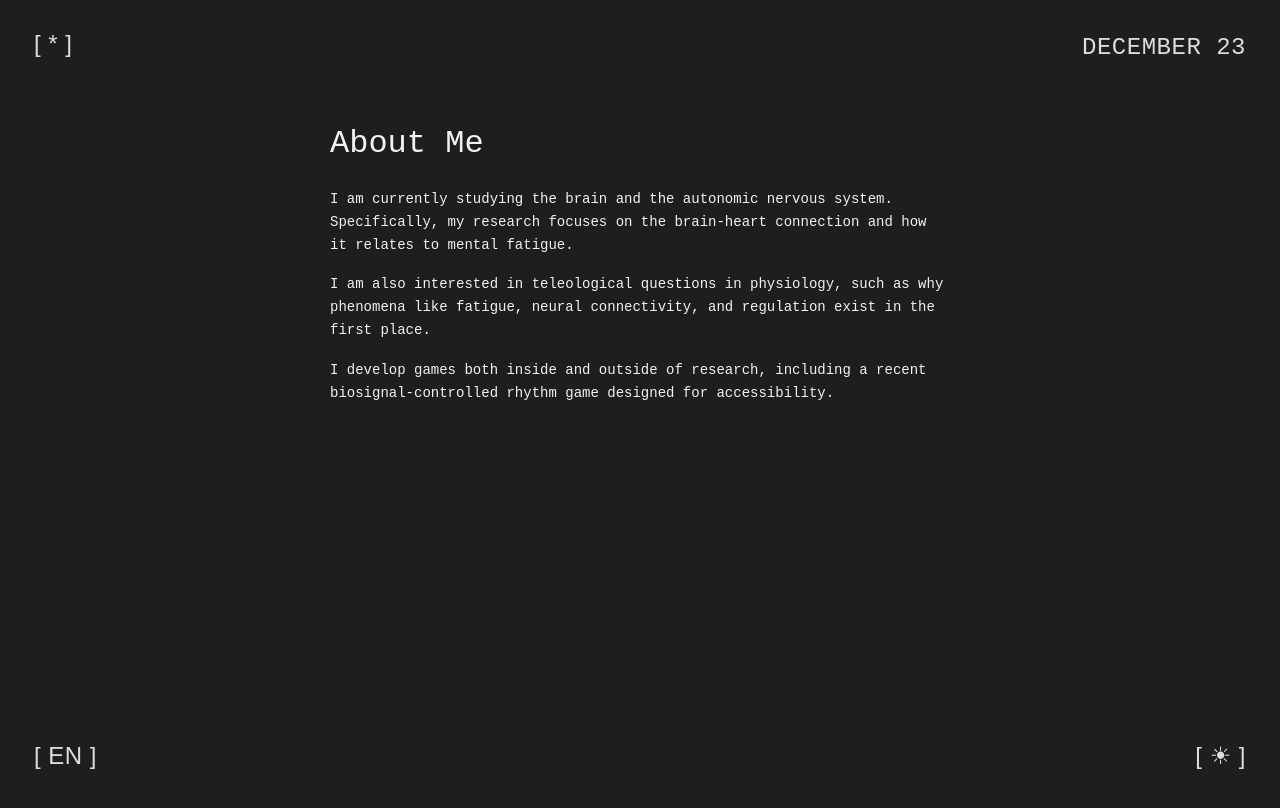
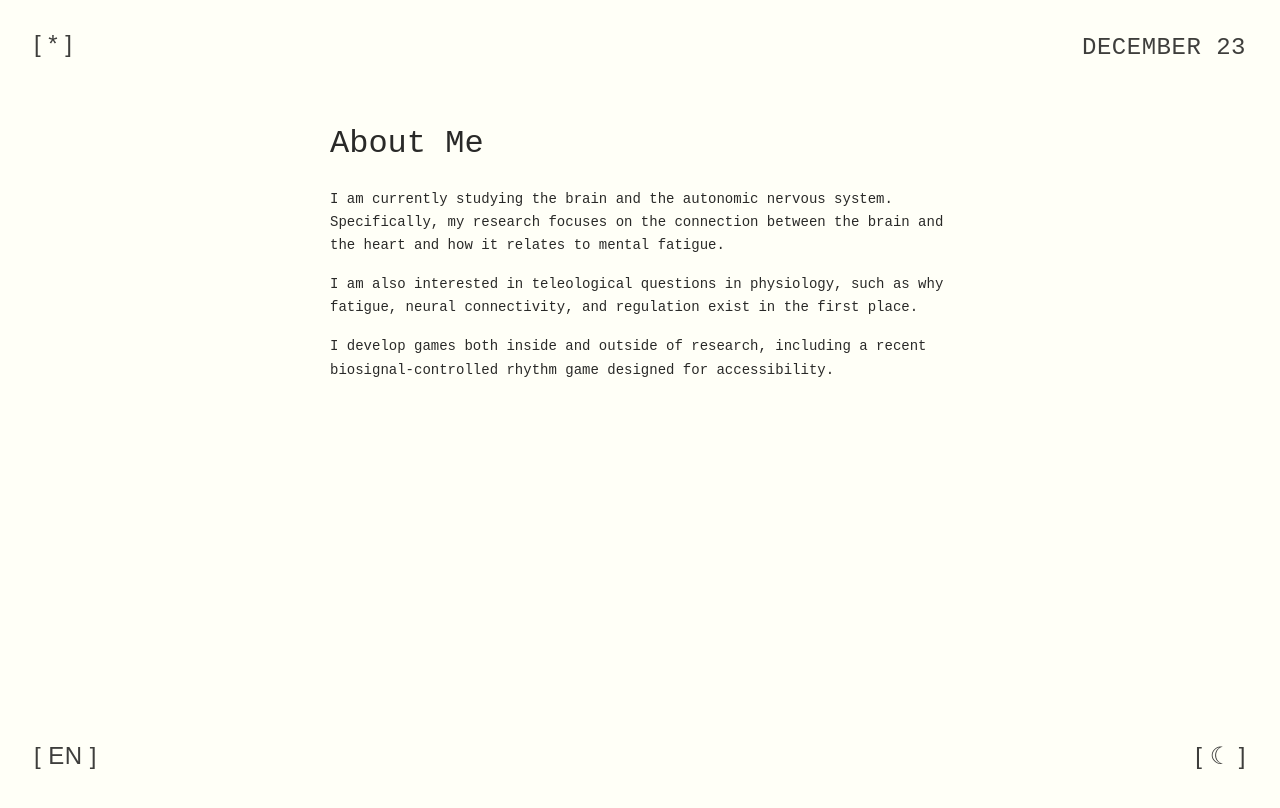
Before and after one commit to maxvolkan/maxvolkan.github.io, a plain HTML site: page bio.html in a window 1280 px wide. Drawn offline with Linux system fonts and the light colour scheme.

Commit message:
fixed dark mode light mode css text stlying and made it automatic to match OS state

```diff
--- a/bio.html
+++ b/bio.html
@@ -9,12 +9,12 @@
 	<link rel="stylesheet" href="styles.css">
 </head>
 
-<body class="dark">
+<body>
 
 	<button class="corner-btn top-left" id="homebtn">[ * ]</button>
 	<div class="corner-label top-right" id="dateLabel"></div>
 	<button class="corner-btn bottom-left" id="langbtn">[ EN ]</button>
-	<button class="corner-btn bottom-right" id="themeToggle">[ ☀ ]</button>
+	<button class="corner-btn bottom-right" id="themeToggle"></button>
 	<main class="layout single-column">
 
 		<section class="bio-page">
@@ -22,11 +22,12 @@
 
 			<p>
 				I am currently studying the brain and the autonomic nervous system. Specifically,
-				my research focuses on the brain-heart connection and how it relates to mental fatigue.
+				my research focuses on the connection between the brain and the heart and how it relates
+				to mental fatigue.
 			</p>
 
 			<p>
-				I am also interested in teleological questions in physiology, such as why phenomena like
+				I am also interested in teleological questions in physiology, such as why
 				fatigue, neural connectivity, and regulation exist in the first place.
 			</p>
 
--- a/script.js
+++ b/script.js
@@ -1,33 +1,3 @@
-document.addEventListener("DOMContentLoaded", () => {
-	// DYNAMIC DATE
-	const el = document.getElementById("dateLabel");
-	const now = new Date();
-	const months = [
-		"January", "February", "March", "April", "May", "June", "July",
-		"August", "September", "October", "November", "December"
-	];
-	el.textContent = `${months[now.getMonth()].toUpperCase()} ${now.getDate()}`;
-
-	document.getElementById("homebtn").onclick = () => {
-		window.location.href = "/";
-	};
-	// THEME TOGGLE
-	const themeBtn = document.getElementById("themeToggle");
-	themeBtn.addEventListener("click", () => {
-		document.body.classList.toggle("dark");
-		themeBtn.textContent = document.body.classList.contains("dark") ? "[ ☀ ]" : "[ ☾ ]";
-	});
-});
-// PROJECT DATABASE ------------------------------------------------
-
-// const PROJECT_ICONS = {
-// 	godot: "&#xe7ee;",       // Godot
-// 	javascript: "󰌞",        // JS
-// 	python: "󰌠",           // Python
-// 	csharp: "󰌛",           // C#
-// 	unity: "󰎁",           // Unity
-// 	web: "󰖟",             // HTML/CSS
-// };
 const PROJECT_ICON_MAP = {
 	godot: "nf-dev-godot",
 	matlab: "nf-md-math_integral",
@@ -41,6 +11,17 @@ const PROJECT_ICON_MAP = {
 }
 document.addEventListener("DOMContentLoaded", () => {
 
+	const el = document.getElementById("dateLabel");
+	const now = new Date();
+	const months = [
+		"January", "February", "March", "April", "May", "June", "July",
+		"August", "September", "October", "November", "December"
+	];
+	el.textContent = `${months[now.getMonth()].toUpperCase()} ${now.getDate()}`;
+
+	document.getElementById("homebtn").onclick = () => {
+		window.location.href = "/";
+	};
 	document.querySelectorAll(".project-title").forEach(el => {
 		const techList = el.dataset.tech?.split(",").map(t => t.trim()) || [];
 		let iconsHTML = "";
@@ -57,7 +38,43 @@ document.addEventListener("DOMContentLoaded", () => {
 		}
 	});
 
+	const themeBtn = document.getElementById("themeToggle");
+	const savedTheme = localStorage.getItem("theme");
+
+	if (savedTheme === "dark") {
+		document.body.classList.add("dark");
+	}
+
+	updateThemeIcon();
+
+	themeBtn?.addEventListener("click", () => {
+		document.body.classList.toggle("dark");
+
+		const isDark = document.body.classList.contains("dark");
+		localStorage.setItem("theme", isDark ? "dark" : "light");
+
+		updateThemeIcon();
+	});
 });
+
+const savedTheme = localStorage.getItem("theme");
+
+if (!savedTheme) {
+	const prefersDark = window.matchMedia("(prefers-color-scheme: dark)").matches;
+	if (prefersDark) {
+		document.body.classList.add("dark");
+		localStorage.setItem("theme", "dark");
+	}
+}
+
+function updateThemeIcon() {
+	const themeBtn = document.getElementById("themeToggle");
+	if (!themeBtn) return;
+
+	themeBtn.textContent =
+		document.body.classList.contains("dark") ? "[ ☉ ]" : "[ ☾ ]";
+};
+
 const monitor = document.getElementById("monitor");
 const monitorMedia = document.getElementById("monitorMedia");
 const monitorCaption = document.getElementById("monitorCaption");
--- a/styles.css
+++ b/styles.css
@@ -35,7 +35,8 @@ h3, h4 {
   font-family: "Fira Mono", monospace;
   font-weight: 400;
   font-size: 1.0rem;
-	color: rgba(0,0,0,0.7);
+	/* color: rgba(0,0,0,0.7); */
+  color: var(--text);
 }
 
 .page {
@@ -56,7 +57,11 @@ padding-left: 250px;
 
 body {
   --bg: #fffff7;
-  --text: rgba(0,0,0,0.84);
+  --text-rgb: 0, 0, 0;
+  --text: rgba(var(--text-rgb), 0.84);
+ --text-muted: rgba(var(--text-rgb), 0.6);
+  --text-subtle: rgba(var(--text-rgb), 0.45);
+  --text-faint: rgba(var(--text-rgb), 0.3);
   --border: #111;
   --link: #0044cc;
   --link-hover: #000000;
@@ -81,7 +86,9 @@ body.dark {
   /* --border: #111; */
   /* --link: #0044cc; */
   /* --link-hover: #000000; */
-  --text: #f2f2f2;
+  /* --text: #f2f2f2; */
+	--text-rgb: 242, 242, 242;
+  --text: rgba(var(--text-rgb), 1);
   /* --border: #f2f2f2; */
 
  --link: #7db7ff;
@@ -157,7 +164,7 @@ body.dark {
 }
 
 .university {
-	color: rgba(0,0,0,0.6);
+	color: var(--text-muted);
 	margin-bottom: 1.5rem;
 }
 
```
Also changed, not shown: index.html (+4 -4 lines).
